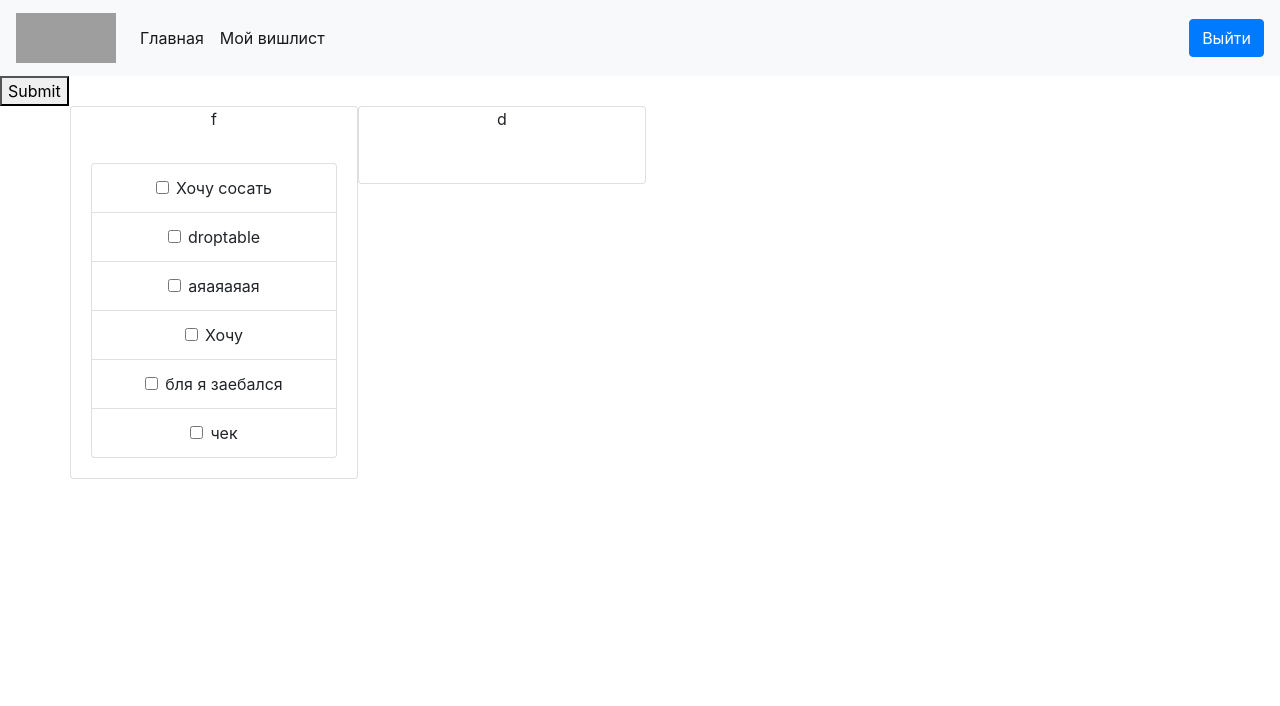
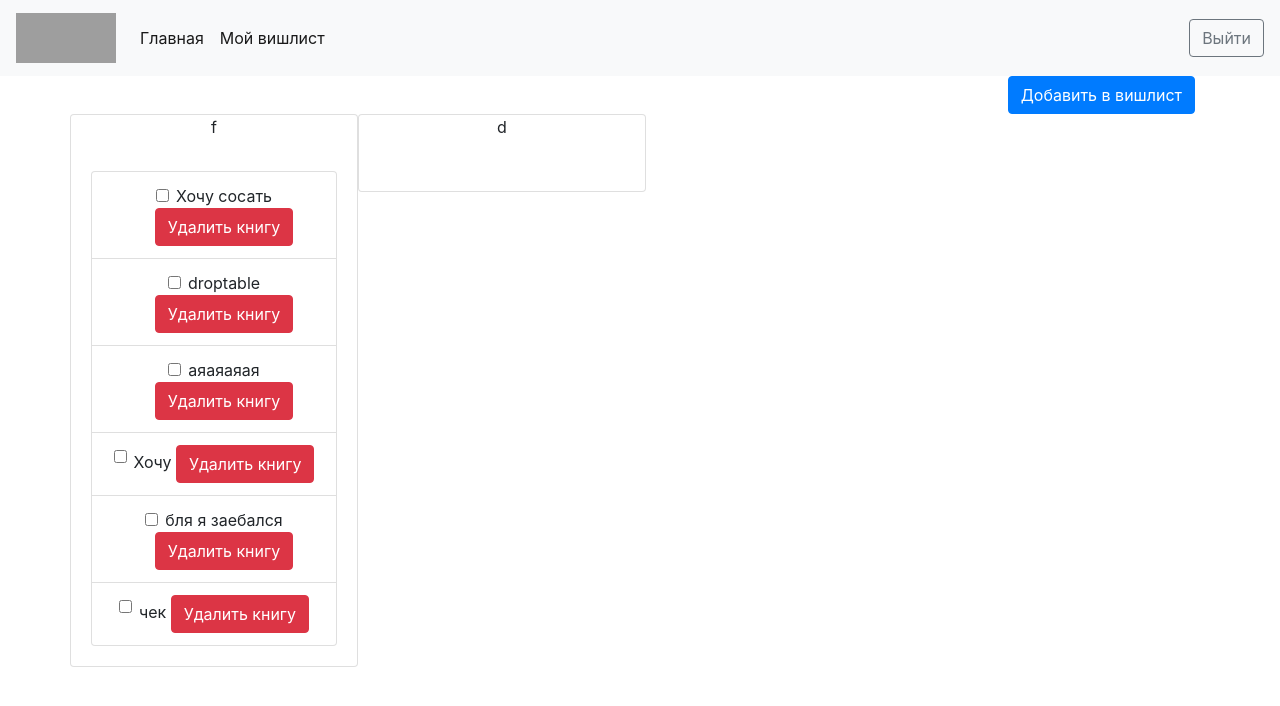
Before and after one commit to LeftTry/WishListProject, a Django app: page / in a window 1280 px wide. Shown: the top 706 px of the page. Run offline with Django 4.2, Linux system fonts and the light colour scheme; a user stored in the database is signed in; data comes from the database, SQL or seed files in the repository; some libraries are stand-ins or nearby versions; grey boxes are pictures that could not be loaded.

Commit message:
Update list_of_wishlists.html

```diff
--- a/WishListProject/WishList/templates/list_of_wishlists.html
+++ b/WishListProject/WishList/templates/list_of_wishlists.html
@@ -21,13 +21,15 @@
             </ul>
       <form method="post" action="/logout">
         {% csrf_token %}
-        <input type="submit" name="LogOut" class="btn btn-primary" value="Выйти">
+        <input type="submit" name="LogOut" class="btn btn-outline-secondary" value="Выйти">
       </form>
   </div>
 </nav>
 <form method="post">
     {% csrf_token %}
-<button type="submit">Submit</button>
+    <div class="container text-right">
+    <input type="submit" class="btn btn-primary" value="Добавить в вишлист">
+  </div>
 <div class="container text-center">
   <div class="row align-items-start">
       {% if list_of_lists %}
@@ -41,6 +43,14 @@
                         <div class="form-check">
                         <input class="form-check-input me-1" type="checkbox" value="{{wish.name}}" name = "bro" id = "olo">
                         <label class="form-check-label" for="olo"> {{wish.name}}</label>
+                        {% if perms.WishList.delete_obj %}
+                        <label class="form-check-label" for="olo">
+                          <form action="{% url 'wishes:delete_obj_adm' wish.name %}" method="post">
+                            {% csrf_token %}
+                            <input type="submit" class="btn btn-danger" value="Удалить книгу">
+                        </form>
+                      </label>
+                        {% endif %}
                         </div>
                     </li>
                     {%endfor%}
```
